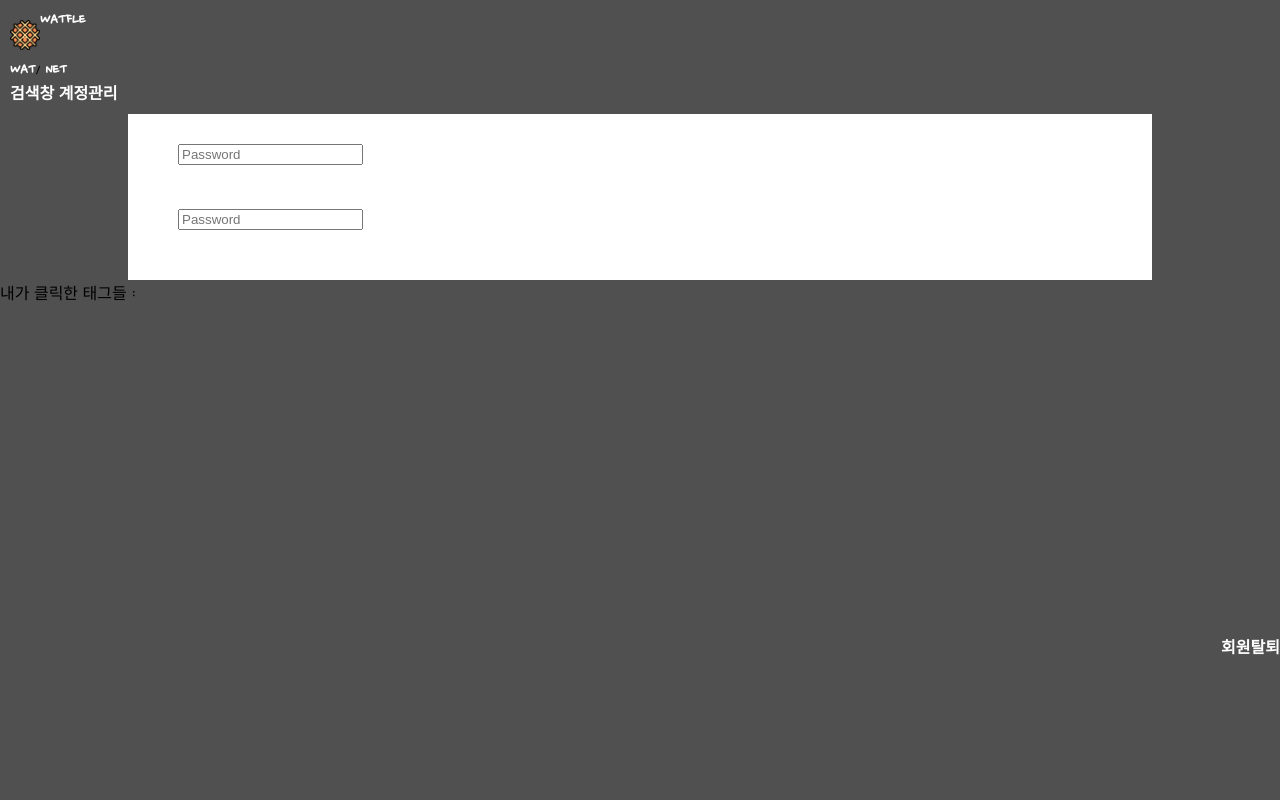
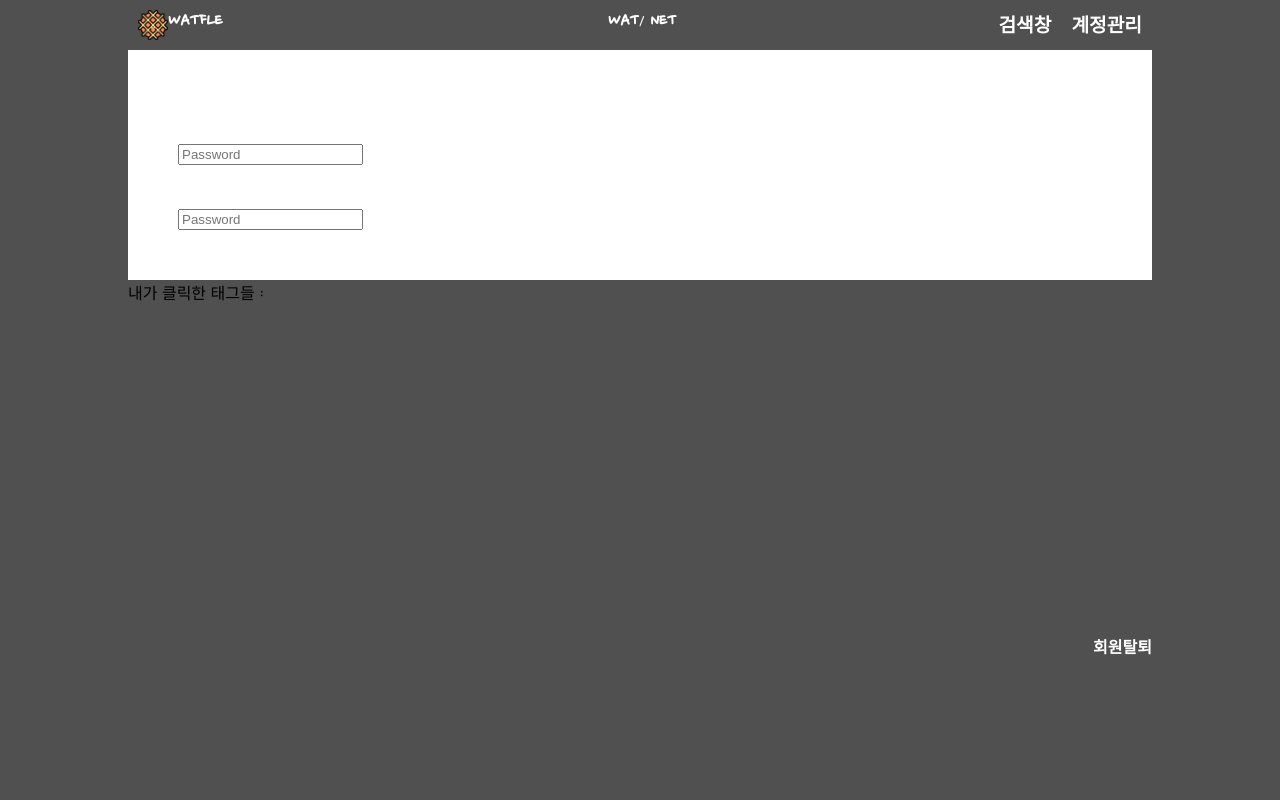
Before and after one commit to WebGroose/Watfle, a PHP site: page /myaccount.html in a window 1280 px wide. Run offline with PHP 8.4, Linux system fonts and the light colour scheme.

Commit message:
myaccount header 디자인 수정

```diff
--- a/html/css/myaccount.css
+++ b/html/css/myaccount.css
@@ -13,26 +13,29 @@ body{
 
 .globalwidth{
 	/*width: 10000px;*/
-	 width:1024px;
+	width:1024px;
 	margin: 0 auto;
 	/*align-items:center;*/
 }
 
 header {
   position: fixed;
-  width: 100%
-
+  width: 100%;
 }
 .top{
+	font-size: 1.2rem;
   background-color:#505050;
   /*text-align: center;*/
   padding:10px;
+	height: 30px;
+		color:white;
 }
 .watfle{
 	margin:0;
 	width:100px;
-  height: 50px;
+  height: 100%;
 	display:flex;
+	float:left;
 }
 .brand__bar{
 	width:30px;
@@ -45,6 +48,8 @@ header {
 	text-align: center;
 }
 .oval{
+	float:left;
+	margin-left: 370px;
 	/*
 	float:left;
 	width: 140px;
@@ -66,7 +71,11 @@ header {
 	line-height: 100px;
 }*/
 .search{
-	color:white;
+	margin-right: 20px;
+	float:right;
+}
+.account{
+	float:right;
 }
 .container{
 	height: 100vh;
--- a/html/myaccount.html
+++ b/html/myaccount.html
@@ -7,6 +7,7 @@
 </head>
 <body>
 	<header>
+		<div class="globalwidth">
 			<div class="top">
 				<a class="watfle" href="index.php">
 					<div class="brand__bar"></div>
@@ -16,8 +17,9 @@
 				<a href="#">WAT</a>/
 				<a href="#">NET</a>
 				</div>
+				<a class="account" href="myaccount.html" >계정관리</a>
 				<a class="search">검색창</a>
-			<a href="myaccount.html" >계정관리</a>
+			</div>
 		</div>
 	</header>
 	<div class="container">
@@ -27,7 +29,6 @@
 				<input placeholder="Password" id="pwd" type="password"></input>
 				<div class="change-pw-check">비밀번호 변경확인</div>
 				<input placeholder="Password" id="pwdck" type="password"></input>
-			</div>
 			</div>
 			<div>내가 클릭한 태그들 :</div>
 			<div class="tag"></div>
```
Lines whose indentation alone changed are shown as unchanged.
